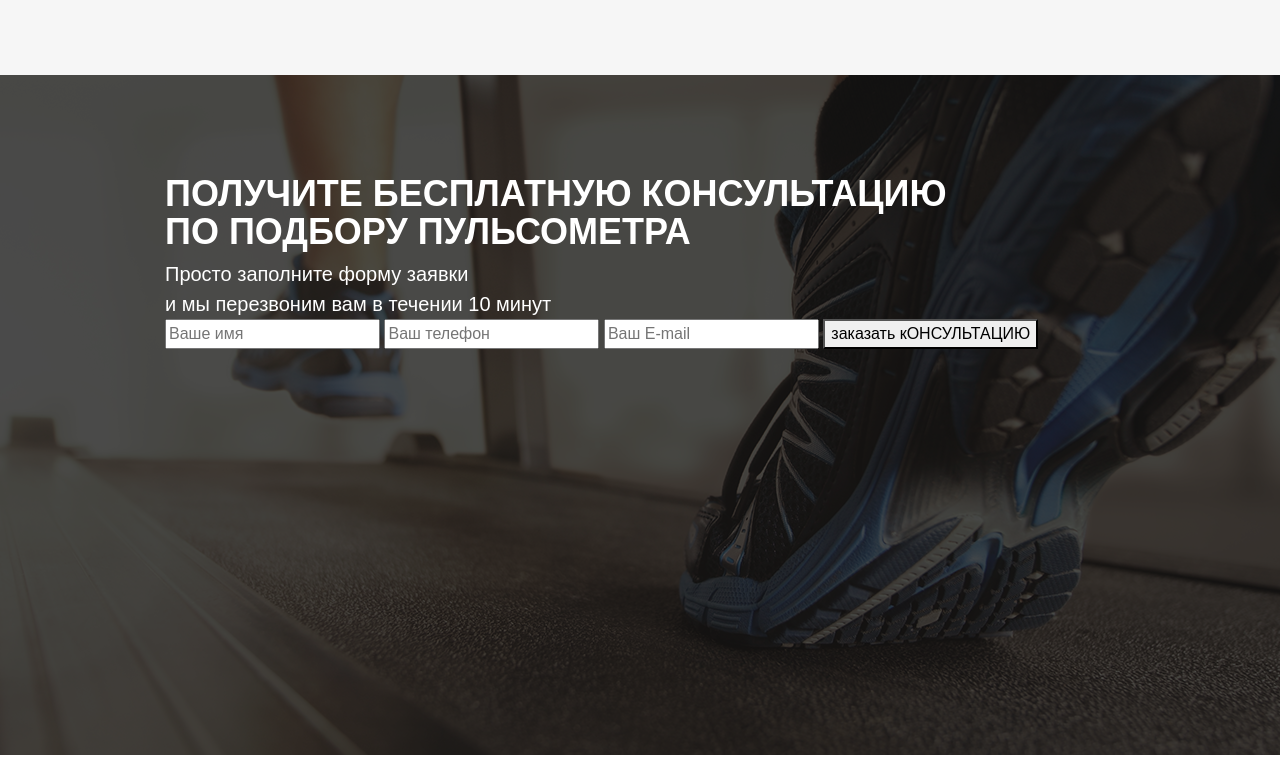
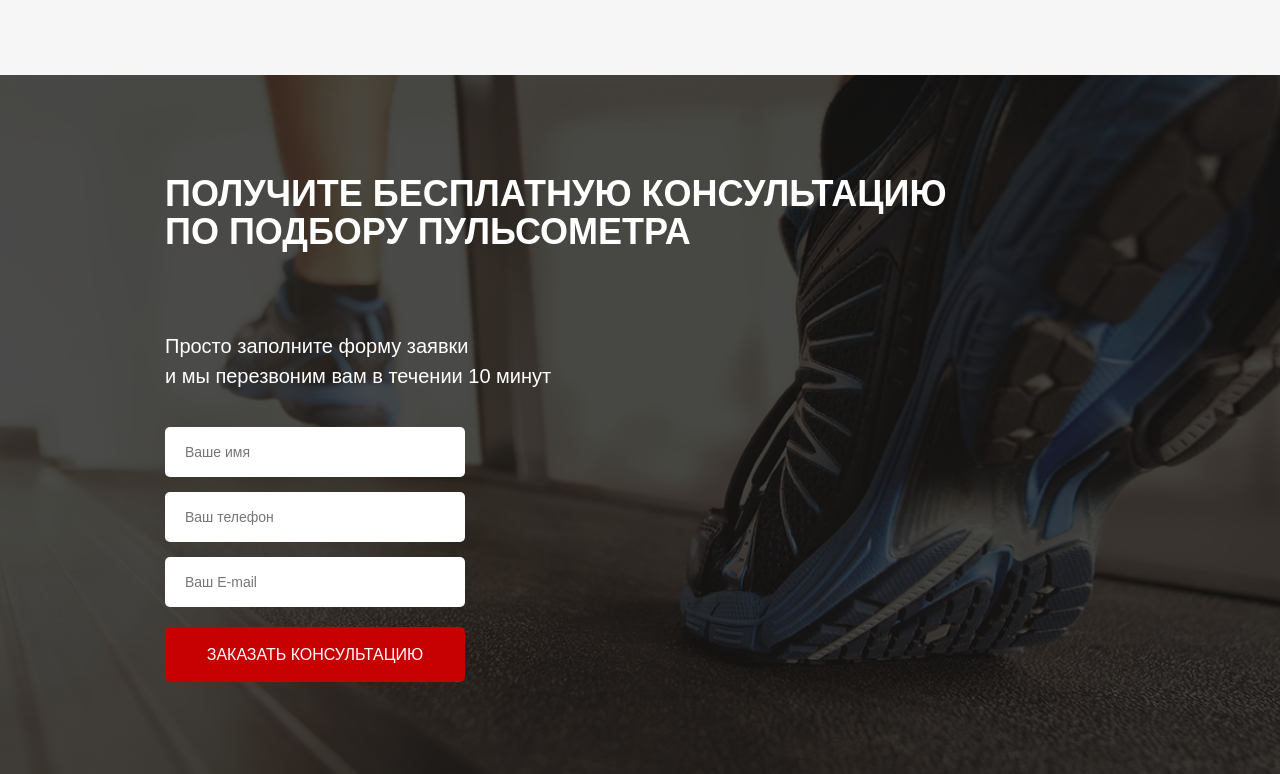
Before and after one commit to SvyatAndr/runsmart, a website: page src/index.html in a window 1280 px wide. Shown: the part 1101-1875 px from the top of the page. Drawn offline with Linux system fonts and the light colour scheme.

Commit message:
add form

```diff
--- a/src/index.html
+++ b/src/index.html
@@ -95,12 +95,12 @@
 				и мы перезвоним вам в течении 10 минут
 			</div>
 
-			<form action="#">
-				<input required placeholder="Ваше имя" type="text">
-				<input required placeholder="Ваш телефон" type="number">
-				<input required placeholder="Ваш E-mail" type="email">
+			<form class="feed-form" action="#">
+				<input name="name" required placeholder="Ваше имя" type="text">
+				<input name="phon" required placeholder="Ваш телефон" type="number">
+				<input name="emali" required placeholder="Ваш E-mail" type="email">
 
-				<button>заказать кОНСУЛЬТАЦИЮ</button>
+				<button class="button button_submit">заказать кОНСУЛЬТАЦИЮ</button>
 			</form>
 		</div>
 	</div>
--- a/src/sass/blocks/_buttons.scss
+++ b/src/sass/blocks/_buttons.scss
@@ -14,4 +14,9 @@
 		height: 50px;
 		font-size: 16px;
 	}
+	&_submit{
+		width: 100%;
+		height: 55px;
+		font-size: 16px;
+	}
 }
--- a/src/sass/blocks/_consultation.scss
+++ b/src/sass/blocks/_consultation.scss
@@ -3,6 +3,7 @@
 	padding: 100px 0 92px 0;
 	background: url(../img/bg/bg2.png) center (center/cover) no-repeat;
 	&__descr{
+		margin-top: 80px;
 		color: #ffffff;
 		font-size: 20px;
 		font-weight: 500;
--- /dev/null
+++ b/src/sass/blocks/_forms.scss
@@ -0,0 +1,20 @@
+.feed-form{
+	margin-top: 36px;
+	display: flex;
+	flex-direction: column;
+	width: 300px;
+	input{
+		height: 50px;
+		border-radius: 5px;
+		background-color: #ffffff;
+		margin-bottom: 15px;
+		border: none;
+		padding: 0 20px;
+		color: #4b4b4b;
+		font-size: 14px;
+		font-weight: 300;
+		&:nth-child(3){
+			margin-bottom: 20px;
+		}
+	}
+}
--- a/src/sass/style.scss
+++ b/src/sass/style.scss
@@ -12,3 +12,4 @@
 @import 'blocks/advantage';
 @import 'blocks/titles';
 @import 'blocks/consultation';
+@import 'blocks/forms';
```
Also changed, not shown: src/css/style.min.css.
